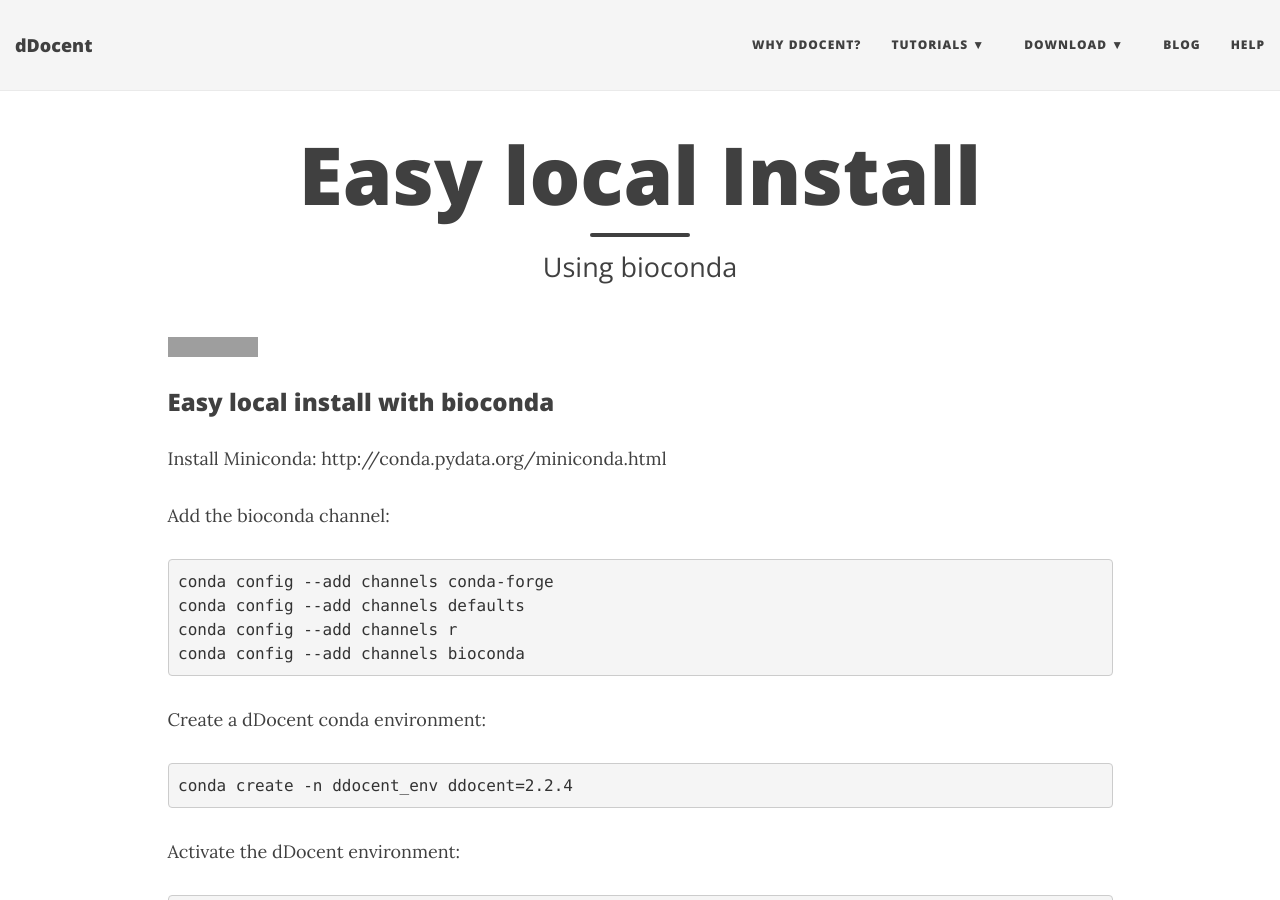
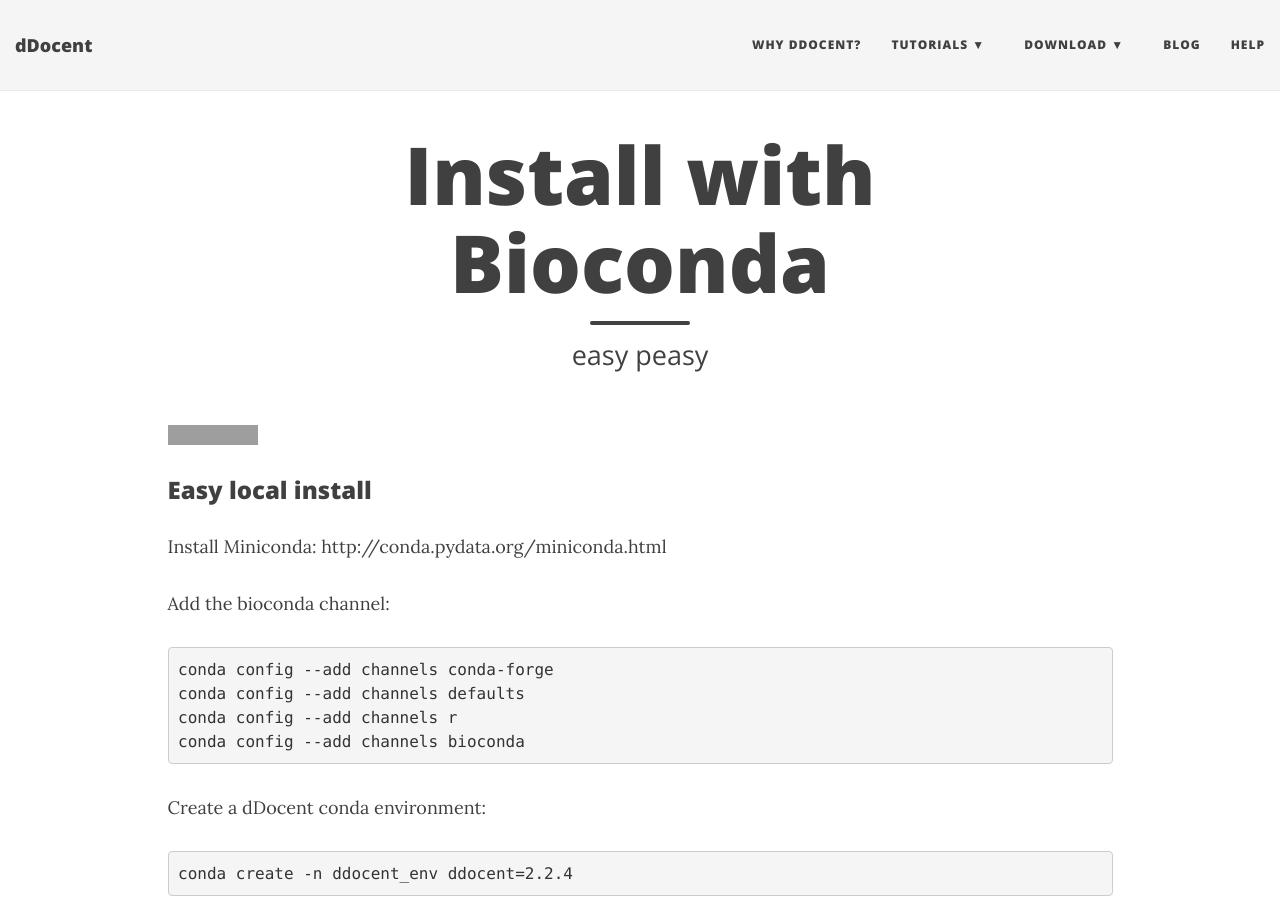
Before and after one commit to jpuritz/dDocent, a Jekyll site: the page built from bioconda.md, in a window 1280 px wide and 900 px high. Built offline with Jekyll 4.4.1, drawn with Linux system fonts in a browser that asks for light colours; nearby versions of some CDN libraries; grey boxes are pictures that could not be loaded.

Commit message:
Update bioconda.md

```diff
--- a/bioconda.md
+++ b/bioconda.md
@@ -1,13 +1,12 @@
 ---
 layout: page
-title: Easy local Install
-subtitle: Using bioconda
+title: Install with Bioconda
+subtitle: easy peasy
 ---
-
 
 [![install with bioconda](https://img.shields.io/badge/install%20with-bioconda-brightgreen.svg?style=flat-square)](http://bioconda.github.io/recipes/ddocent/README.html)
 
-### Easy local install with bioconda
+### Easy local install
 
 Install Miniconda: http://conda.pydata.org/miniconda.html
 
```
